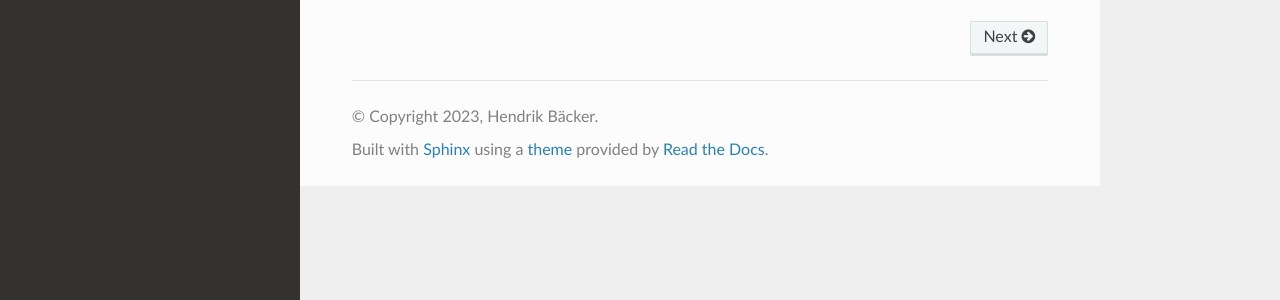
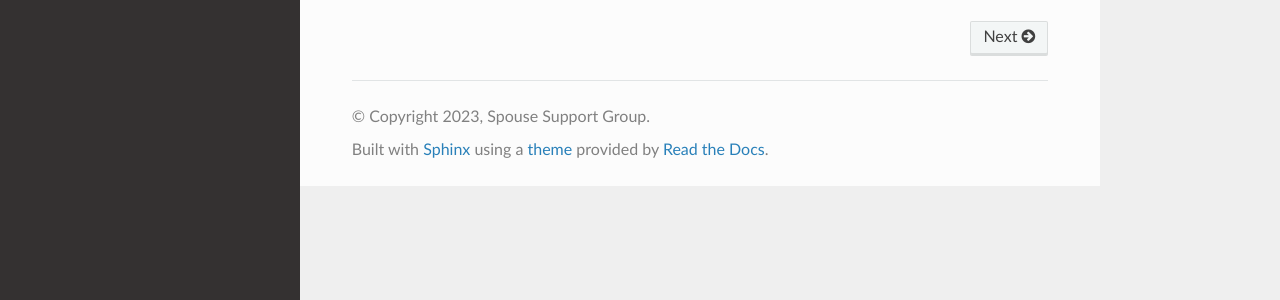
Before and after one commit to spousesupportgroup/postthis, a Sphinx documentation site: the page built from docs/index.rst, in a window 1280 px wide. Shown: the part 488-788 px from the top of the page. Built offline with Sphinx 7.4.7 and the Read the Docs theme 2.0.0, drawn with Linux system fonts in a browser that asks for light colours.

Commit message:
Updated sphinx author

```diff
--- a/docs/conf.py
+++ b/docs/conf.py
@@ -28,8 +28,8 @@ django.setup()
 # -- Project information -----------------------------------------------------
 
 project = "postthis"
-copyright = """2023, Hendrik Bäcker"""
-author = "Hendrik Bäcker"
+copyright = """2023, Spouse Support Group"""
+author = "Spouse Support Group"
 
 
 # -- General configuration ---------------------------------------------------
```
